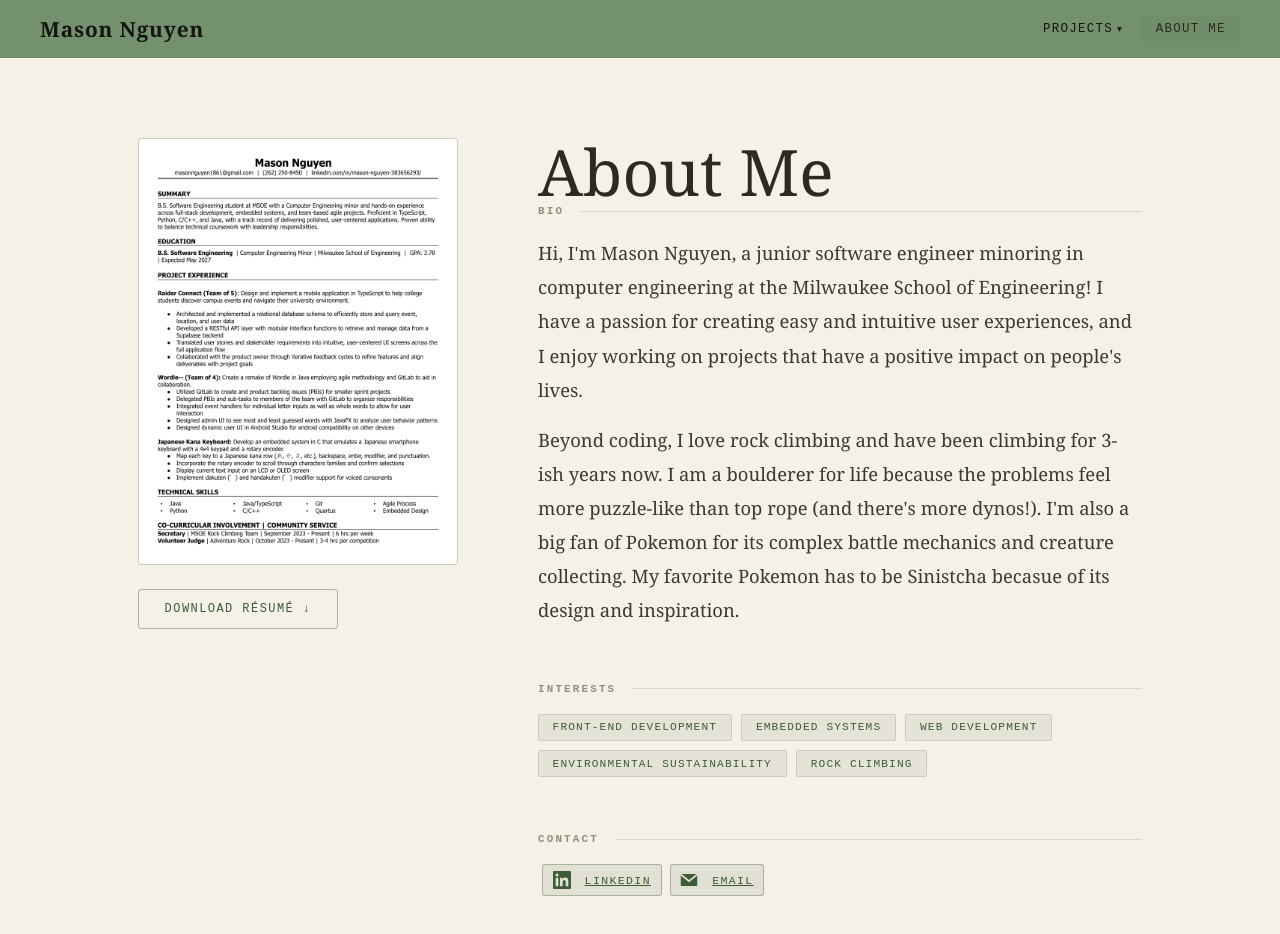
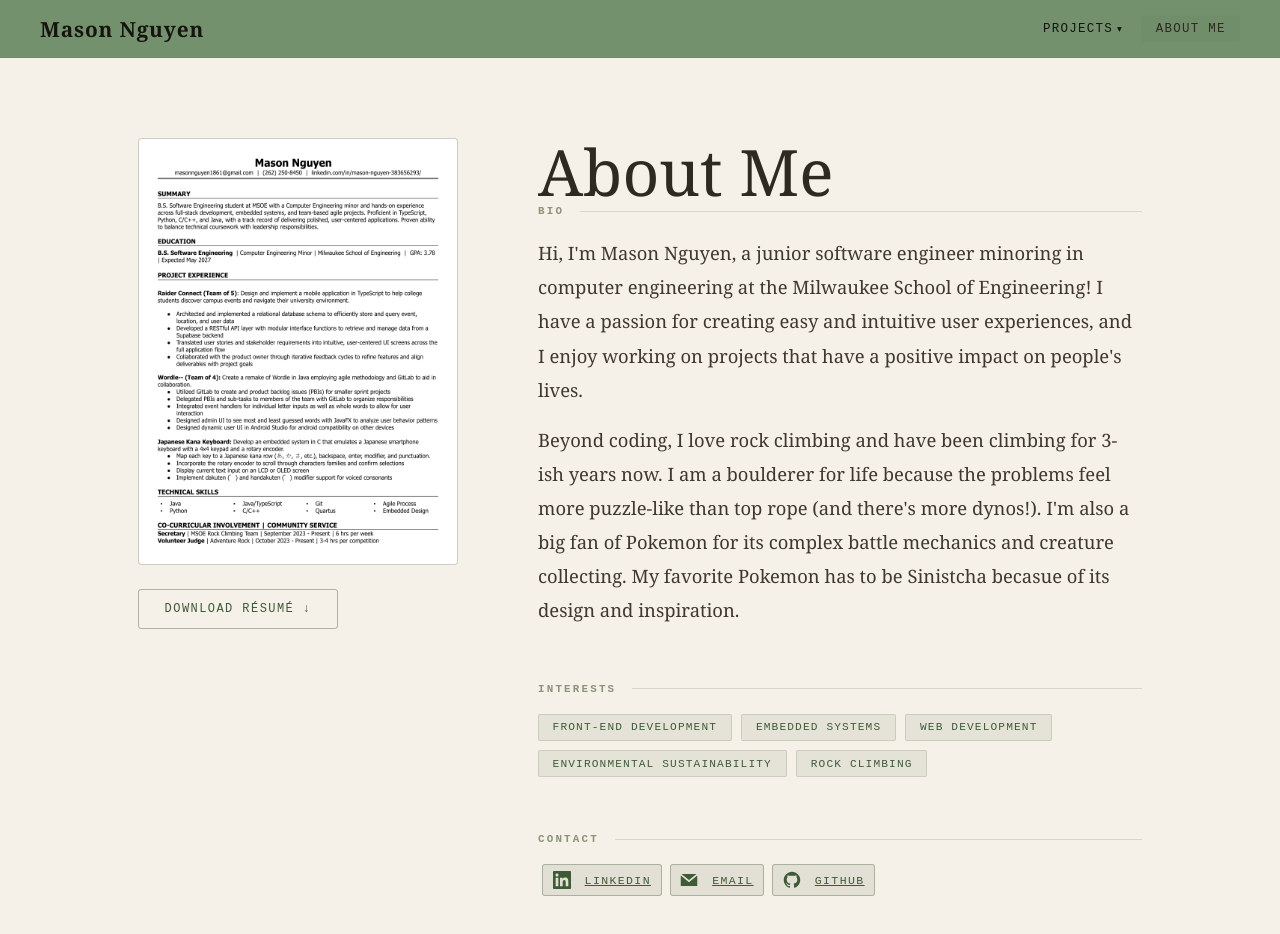
Before and after one commit to nguyenmason/portfolio, a React (Vite) app: page /about in a window 1280 px wide. Shown: the top 934 px of the page. Built offline with nearby package versions, Linux system fonts and the light colour scheme.

Commit message:
added kana project photos

```diff
--- a/src/data/projects.jsx
+++ b/src/data/projects.jsx
@@ -36,7 +36,12 @@ export const PROJECTS = [
     myRole: "This was an individual project. I was responsible for all hardware wiring, firmware architecture, character mapping logic, modifier support, and display output.",
     process: "I began by mapping each of the 4x4 keypad's keys to a function: kana row selectors (あ, か, さ, た, な, は, ま, や, ら, わ), backspace, enter, a modifier key, and punctuation. I then implemented rotary encoder input to scroll through characters within a selected family and confirm a selection on click. I wrote the character table in C as a 2D array indexed by row and position, keeping memory usage minimal. I then implemented dakuten (゛) and handakuten (゜) modifier support, allowing voiced and semi-voiced consonant variants to be applied via the modifier key before or after character selection. Finally, I integrated LCD/OLED display output to render the current input buffer in real time as the user typed.",
     results: "The final system successfully emulated Japanese kana input on physical hardware. All character families were navigable via the rotary encoder, modifier keys correctly transformed applicable characters into their voiced variants, and typed text rendered accurately on the display. The keyboard handled backspace, punctuation, and confirmation with no input lag.",
-    growth: "This project deepened my understanding of embedded C programming, hardware-software integration, and the complexity of encoding non-Latin scripts in constrained environments. Designing the modifier logic for dakuten and handakuten, which only apply to certain consonant rows, required careful conditional mapping that sharpened my low-level programming instincts. This project also marked the first time I implemented hardware components entirely without professor guidance, meaning I relied solely on datasheets and independent research to bridge the gap between specification and working code."  },
+    growth: "This project deepened my understanding of embedded C programming, hardware-software integration, and the complexity of encoding non-Latin scripts in constrained environments. Designing the modifier logic for dakuten and handakuten, which only apply to certain consonant rows, required careful conditional mapping that sharpened my low-level programming instincts. This project also marked the first time I implemented hardware components entirely without professor guidance, meaning I relied solely on datasheets and independent research to bridge the gap between specification and working code.",
+    gallery: [
+      { src: "/images/gallery/kana-block-diagram.png", alt: "Block diagram of the Japanese kana keyboard architecture." },
+      { src: "/images/gallery/kana-flow-chart.png", alt: "Flow chart illustrating the input processing logic of the Japanese kana keyboard." },
+    ],
+  },
   {
   id: 3,
   title: "Game Design Prototype",
--- a/src/pages/AboutMe.jsx
+++ b/src/pages/AboutMe.jsx
@@ -1,8 +1,9 @@
 import { useEffect } from "react";
 import Banner from "../components/Banner";
+import Footer from "../components/Footer";
 import "./AboutMe.css";
 import { useNavigate } from "react-router";
-import { GrLinkedin, GrMail } from "react-icons/gr";
+import { GrLinkedin, GrMail, GrGithub } from "react-icons/gr";
 
 const INTERESTS = [
   "Front-end Development",
@@ -81,10 +82,15 @@ export default function AboutMe() {
               <a className="contact-btn" href="mailto:masonnguyen1861@gmail.com">
                 <GrMail size={18} style={{ marginRight: 6 }} /> Email
               </a>
+              <a className="contact-btn" href="https://github.com/nguyenmason" target="_blank" rel="noreferrer">
+                <GrGithub size={18} style={{ marginRight: 6 }} /> GitHub
+              </a>
             </section>
           </div>
         </main>
       </div>
+
+      <Footer />
     </div>
   );
 }
```
Also changed, not shown: public/images/gallery/kana-block-diagram.png (added), public/images/gallery/kana-flow-chart.png (added).
